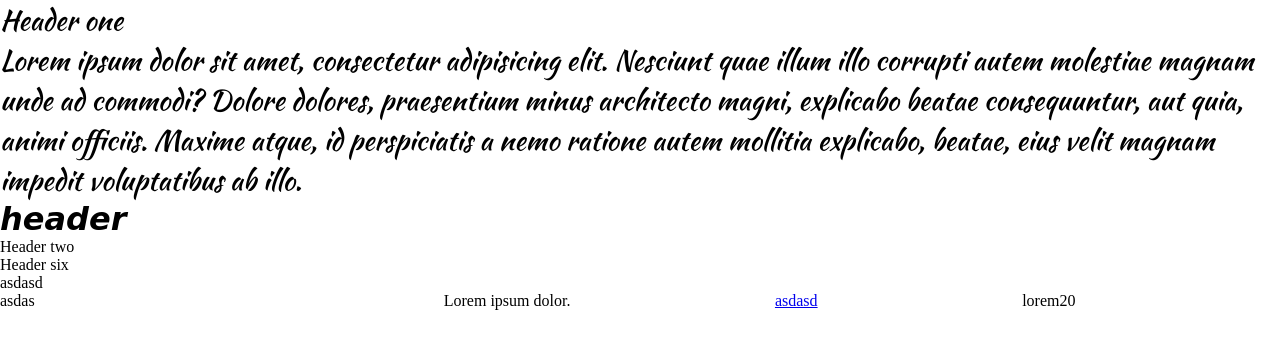
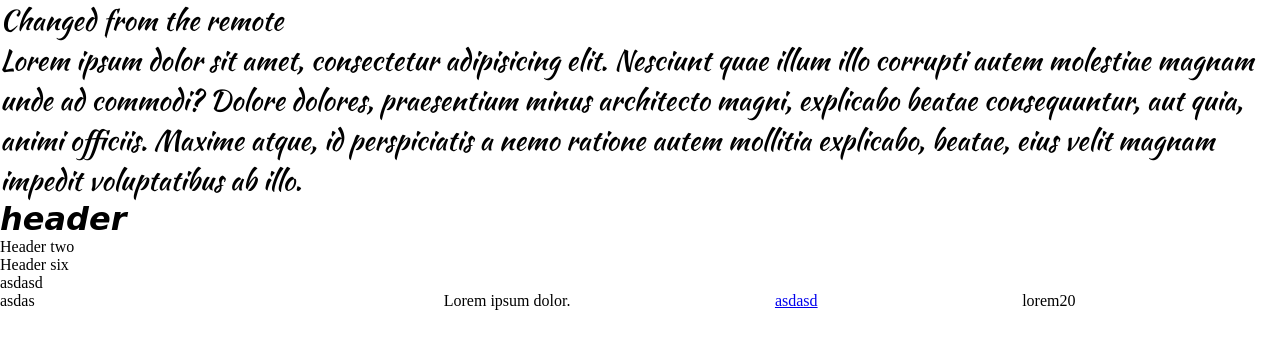
Before and after one commit to saidbek137/first-repo, a plain HTML site: page index.html in a window 1280 px wide. Drawn offline with Linux system fonts and the light colour scheme.

Commit message:
Update index.html

```diff
--- a/index.html
+++ b/index.html
@@ -33,7 +33,7 @@
   </head>
   <body>
     <!-- these are comments -->
-    <h1 class="font" >Header one</h1>
+    <h1 class="font" >Changed from the remote</h1>
 
     <p class="font"> Lorem ipsum dolor sit amet, consectetur adipisicing elit. Nesciunt quae illum illo corrupti autem molestiae magnam unde ad commodi? Dolore dolores, praesentium minus architecto magni, explicabo beatae consequuntur, aut quia, animi officiis. Maxime atque, id perspiciatis a nemo ratione autem mollitia explicabo, beatae, eius velit magnam impedit voluptatibus ab illo. </p>
 
```
